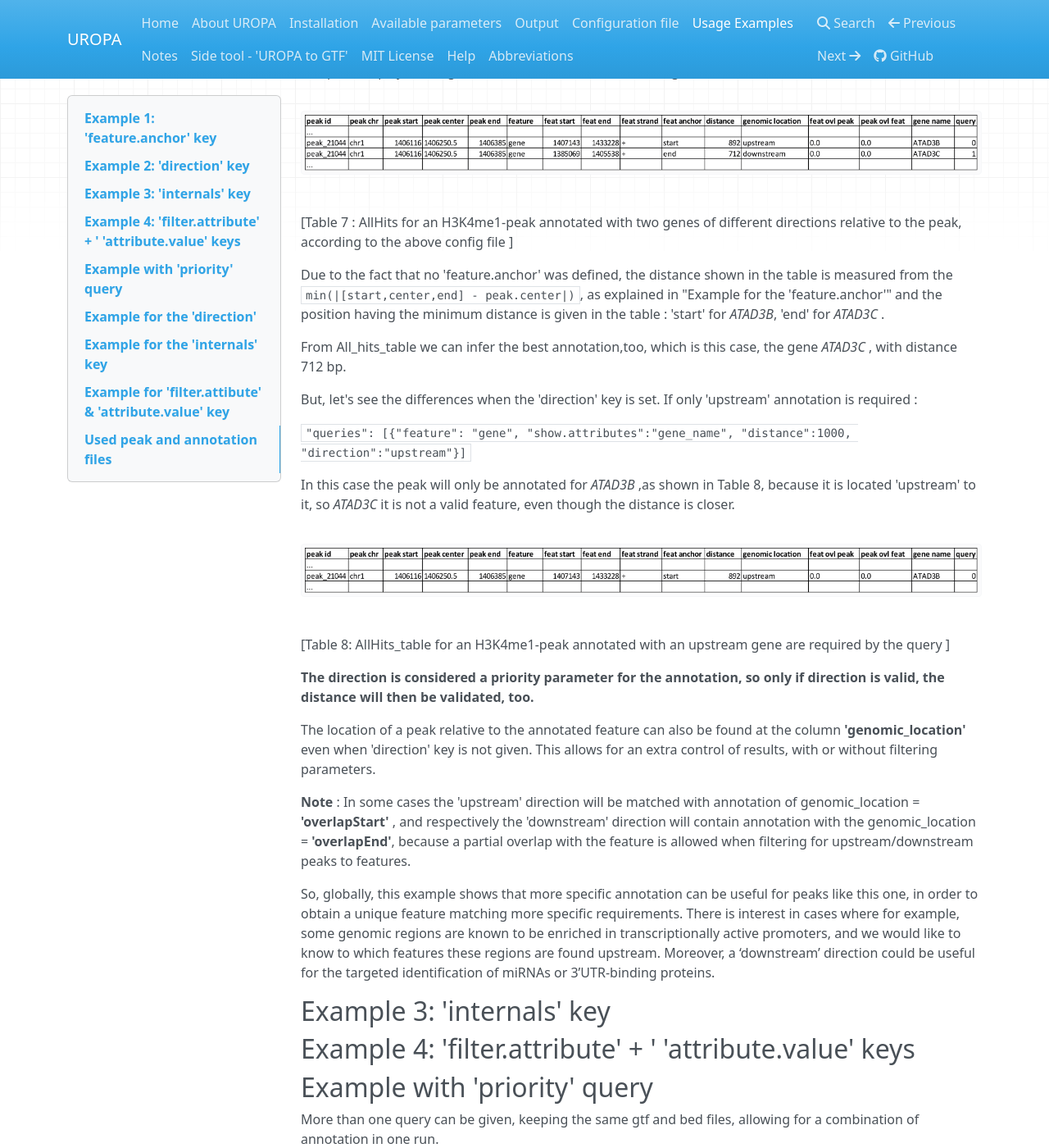
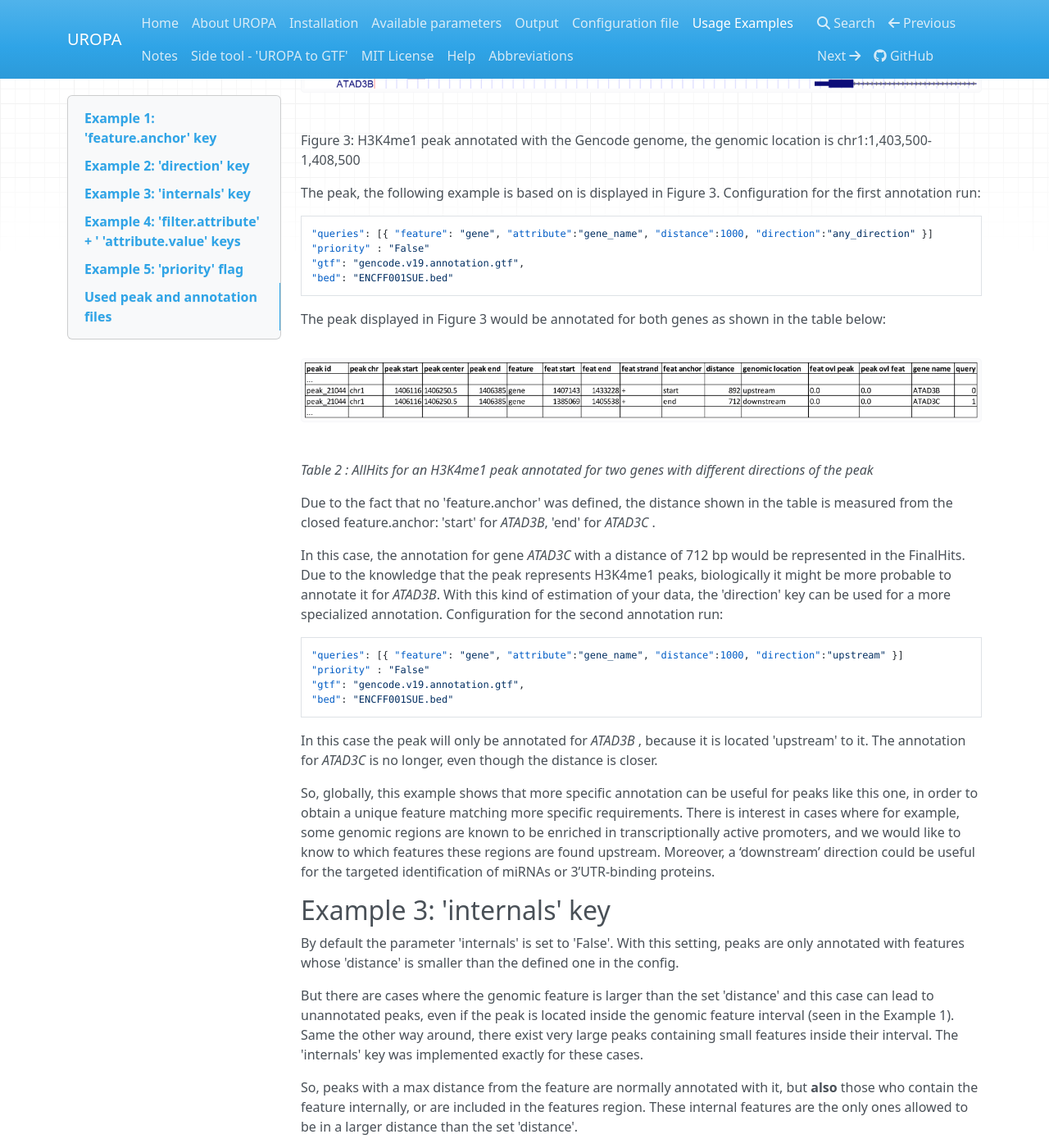
Before and after one commit to loosolab/UROPA, an MkDocs documentation site: the page built from docs/uropa-example.md, in a window 1280 px wide and 1400 px high, scrolled down 2528 px. Shown: the whole window at 82% size. Built offline with MkDocs 1.6.1, drawn with Linux system fonts in a browser that asks for light colours; nearby versions of some CDN libraries; old or Windows-style settings are respelled for this version of MkDocs; some of the changed text lies outside the part shown.

Commit message:
different example order

````diff
--- a/docs/uropa-example.md
+++ b/docs/uropa-example.md
@@ -10,15 +10,14 @@ Typically, the distance is calculated from the TSS, correspond to 'start' in URO
 
 If no value is given, the distances from all three positions to the peak center are calculated and the closest is choosen. Only if the choosen distance is smaller or equal to the distance defined in the 'distance' key, the peak will be annotated for that feature.                                                                                        The position closer to the peak.center will be indicated in the output file in the column **'feat_anchor'**.
 
-This example is based on H3K4me1 peaks annotated with the Gencode genome [further details here](http://uropa.readthedocs.io/en/latest/uropa-example/#used-peak-and-annotation-files).
-
 There are two queries with different 'feature.anchor' for this example.
 
 ```json
 "queries": [ {"feature":"gene", "distance":5000, "feature.anchor": "start", "show.attributes":"gene_name", },
 		       {"feature": "gene","distance":5000, "feature.anchor": "center"} ]
 "priority" : "False"
-
+"gtf": "gencode.v19.annotation.gtf",
+"bed": "ENCFF001SUE.bed"
 ```
 
 As displayed in the output below (Table 1), the peak could only be annotated for query 1 where 'feature.anchor' is set to 'center' and the measured distance is within the accepted cut-off value.
@@ -30,7 +29,7 @@ The location of the gene and the peak of interest (highlighted in black colour)
 _Table 1: AllHits with annotation of a peak from two queries with different 'feature.anchor' and 'priority' = 'False'_
 
 
-![peak71](img/chr22-18161287-18161496_peak71_h3k4me1_feature_pos.png)
+![peak71](img/chr22-18161287-18161496_peak71_h3k4me1_feature_pos.png =150x)
 
 _Figure 1: From the histone mark H3K4me1, peak71(chr22:18161387-18161496) annotated with the gene *BCL2L13* from gencode, at a distance 1063bp from feature.center to peak.center_
 
@@ -61,56 +60,44 @@ So,the location of the peak is relative to the feature’s direction, and furthe
 ![peak_upstream](img/peak_Upstream_Downstream_of_gene.png)
 
 
-Figure 2 : Location of a peak shown upstream of the TSS of a gene X. Respectively, if peak found on the right side it would be considered 'downstream' of the gene X
-
-
-
-Let’s see now an example of an annotation with and without direction chosen, for the peak shown in Figure 3.
-It is based on H3K4me1 peaks annotated with the Gencode genome,
-found here : [gtf and bed source files](http://uropa.readthedocs.io/en/latest/uropa-example/#used-peak-and-annotation-files)
+Figure 2 : Location of a peak shown upstream of the start of a gene. In some cases the 'upstream' direction will be matched with annotation of genomic_location 'overlapStart', the second peak would be an example for this genomic location.
+Respectively, if peak found on the right side it would be considered 'downstream' of the gene and the genomic_location would be 'overlapEnd' or 'downstream'.
 
 
 ![direction.key](img/chr1-1,403,500-1,408,500-01_h3k4me1_peaks.png)
 
 Figure 3: H3K4me1 peak annotated with the Gencode genome, the genomic location is chr1:1,403,500-1,408,500
 
-
-The query is the following:
-
-`"queries": [{ "feature": "gene", "attribute":"gene_name", "distance":1000, "direction":"any_direction" }] `
+The peak, the following example is based on is displayed in Figure 3.
+Configuration for the first annotation run:
+```json
+"queries": [{ "feature": "gene", "attribute":"gene_name", "distance":1000, "direction":"any_direction" }]
+"priority" : "False"
+"gtf": "gencode.v19.annotation.gtf",
+"bed": "ENCFF001SUE.bed"
+```
 
 The peak displayed in Figure 3 would be annotated for both genes as shown in the table below:
 
-![table7](img/ex1_table-07.png )
+![table2](img/ex1_table-07.png )
 
-[Table 7 : AllHits for an H3K4me1-peak annotated with two genes of different directions relative to the peak, according to the above config file ]
+_Table 2 : AllHits for an H3K4me1 peak annotated for two genes with different directions of the peak_
 
 
-Due to the fact that no 'feature.anchor' was defined, the distance shown in the table is measured from the ` min(|[start,center,end] - peak.center|) `,
-as explained in "Example for the 'feature.anchor'" and the position having the minimum distance is given in the table : 'start' for  *ATAD3B*, 'end' for *ATAD3C* .
+Due to the fact that no 'feature.anchor' was defined, the distance shown in the table is measured from the closed feature.anchor: 'start' for  *ATAD3B*, 'end' for *ATAD3C* .
+
+In this case, the annotation for gene *ATAD3C* with a distance of 712 bp would be represented in the FinalHits. Due to the knowledge that the peak represents H3K4me1 peaks, biologically it might be more probable to annotate it for *ATAD3B*.
+With this kind of estimation of your data, the 'direction' key can be used for a more specialized annotation.
+Configuration for the second annotation run:
+```json
+"queries": [{ "feature": "gene", "attribute":"gene_name", "distance":1000, "direction":"upstream" }]
+"priority" : "False"
+"gtf": "gencode.v19.annotation.gtf",
+"bed": "ENCFF001SUE.bed"
+```
 
 
-From All_hits_table we can infer the best annotation,too, which is this case, the gene *ATAD3C* , with distance 712 bp.
-
-But, let's see the differences when the 'direction' key is set. If only 'upstream' annotation is required :
-
-`"queries": [{"feature": "gene", "show.attributes":"gene_name", "distance":1000, "direction":"upstream"}] `
-
-
-In this case the peak will only be annotated for *ATAD3B* ,as shown in Table 8, because it is located 'upstream' to it, so *ATAD3C*  it is not a valid feature, even though the distance is closer.
-
-![table8](img/ex1_table-08.png )
-
-[Table 8: AllHits_table for an H3K4me1-peak annotated with an upstream gene are required by the query ]
-
-
-**The direction is considered a priority parameter for the annotation, so only if direction is valid, the distance will then be validated, too.**
-
-The location of a peak relative to the annotated feature can also be found at the column **'genomic_location'** even when 'direction' key is not given. This allows for an extra control of results, with or without filtering parameters.
-
-**Note** : In some cases the 'upstream' direction will be matched with annotation of genomic_location = **'overlapStart'** ,
-and respectively the 'downstream' direction will contain annotation with the genomic_location = **'overlapEnd'**, because a partial overlap with the feature is allowed when filtering for upstream/downstream peaks to features.
-
+In this case the peak will only be annotated for *ATAD3B* , because it is located 'upstream' to it. The annotation for *ATAD3C*  is no longer, even though the distance is closer.
 
 
 So, globally, this example shows that more specific annotation can be useful for peaks like this one, in order to obtain a unique feature matching more specific requirements.
@@ -121,12 +108,78 @@ There is interest in cases where for example, some genomic regions are known to
 
 Example 3: 'internals' key
 --------------------------
+By default the parameter 'internals' is set to 'False'. With this setting, peaks are only annotated with features whose 'distance' is smaller than the defined one in the config.
+
+But there are cases where the genomic feature is larger than the set 'distance' and this case can lead to unannotated peaks, even if the peak is located inside the genomic feature interval (seen in the Example 1).
+Same the other way around, there exist very large peaks containing small features inside their interval.
+The 'internals' key was implemented exactly for these cases.
+
+So, peaks with a max distance from the feature are normally annotated with it, but **also** those who contain the feature internally, or are included in the features region.
+These internal features are the only ones allowed to be in a larger distance than the set 'distance'.
+
+Especially, when predicted peaks used for annotation are very small (e.g. ATAc-se peaks) or very large, this option becomes very handy.
+This example is based on the peak displayed in Figure 4. The peak is very large and the region includes three different genes.
+
+![internal.feature](img/chr6-27,857,165-27,863,637_internal_feature-01.png)
+
+Figure 4: A polR2A-peak annotated with Ensembl, genomic location: chr6 : 27,858,000 - 27,863,000
+
+Configuration for the first annotation run:
+```json
+"queries":[{"feature":"gene", "distance":500, "show.attributes":"gene_name", "internals" : "False"}]
+"gtf":"Homo_sapiens.GRCh37.75_chr.gtf" ,
+"bed":"ENCFF001VFA.bed"
+```
+
+![table10](img/ex1_table-10.png )
+
+_Table 3 : AllHits with "internals":"False" for the peak_13 of ENCFF001VFA._
+
+As displayed in Table 10, there are two valid annotation for the given configuration. But the third gene in this genomic regions is missed.
+
+Configuration for the second annotation:
+ Configuration for the first annotation run:
+```json
+"queries":[{"feature":"gene", "distance":500, "show.attributes":"gene_name", "internals" : "True"}]
+"gtf":"Homo_sapiens.GRCh37.75_chr.gtf" ,
+"bed":"ENCFF001VFA.bed"
+```
+
+![table9](img/ex1_table-09.png )
+
+_Table 3: AllHits with "internals":"True" for the peak_13 of ENCFF001VFA._
+
+As displayed in Table 3 there are three genes annotated for the peak. One more valid annotation as without the 'internals' key set True. All of them are located inside of the peak as shown in Figure 4.
+Whether the peak is inside the feature or the feature in the peak is displayed in the genomic_location column of the output files.
+
+These examples make overally evident, that depending on the biological relevance, it can be very useful to utilize more flexible keys and allow better control of results.
+
+
 
 Example 4: 'filter.attribute' + ' 'attribute.value' keys
 ---------------------------------------------------------
 
+If the annotation should be more particularized, the linked keys 'filter.attribute' + ' 'attribute.value' can be used. With those it is possible to further restrict the annotation.
+For example, the peaks should not just be annotated genes but protein coding genes. Things like this can be done with the linked keys, for example with the following configuration:
 
-Example with 'priority' query
+```json
+"queries":[{"feature":"gene", "distance":5000, "show.attributes":["gene_name","gene_biotype"],"filter.attribute": "gene_biotype", "attribute.value": "protein_coding" }]
+"gtf":"Homo_sapiens.GRCh37.75_chr.gtf" ,
+"bed":"ENCFF001VFA.bed"
+```
+
+**Attention** : These two keys are dependent to each other, so they must both be given for a proper use of filtering. Additionally, it is just possible to filter for values given in the attribute column. GTF source files can contain different attribute keys and values, so make sure the chosen values are present.
+
+As shown in the AllHits Table 4, the annotated peaks are only for protein coding genes. This is a stricter form of annotation. Of course all other attributes in the annotation file can be used.
+Using this keys can be very useful in combination with the 'priority' flag. With setting it 'True' it is possible to prioritize 'protein_coding' genes over 'pseudogenes' etc.
+It is advised to use the 'filter.attribute' key also in 'show.attributes' key, too. With this is is displayed in the output files as well which is useful if several linked keys are represented in the configuration.
+
+![table11](img/ex1_table-11.png )
+
+_Table 4 : AllHits for annotation with linked keys 'filter.attribute' + 'attribute.value'_
+
+
+Example 5: 'priority' flag
 -----------------------------
 
 More than one query can be given, keeping the same gtf and bed files, allowing for a combination of annotation in one run.
@@ -222,93 +275,6 @@ Source files can be found here :[gtf and bed source files](http://uropa.readthed
 
 	**So, in the case of 'priority' = True, the features are mutually exclusive, and the queries are parsed for valid hits in an escalating priority.**
 
-
-
-
-Example for the 'direction'
--------------------------
-
-
-Example for the 'internals' key
-------------------------------------
-This example is based on POLR2A peaks annotated with the Ensembl genome. The source files can be found here:
-[gtf and bed source files](http://uropa.readthedocs.io/en/latest/uropa-example/#used-peak-and-annotation-files)
-
-By default the parameter 'internals' is set to 'False'. With this setting, peaks are only annotated with features whose 'distance' is smaller than the defined one in the config.
-
-But there are cases where the genomic feature is larger than the set 'distance' and this case can lead to unannotated peaks, even if the peak is located inside the genomic feature interval (seen in the Example for the 'feature.anchor').
-Same the other way around, there exist very large peaks containing small features inside their interval.
-The 'internals' key was implemented exactly for these cases.
-
-So, peaks with a max distance from the feature are normally annotated with it, but **also** those who contain the feature internally, or are included in the features region.
-These internal features are the only ones allowed to be in a larger distance than the set 'distance'.
-
-Especially, when ATACseq peaks are used for annotation with very small transcription factors, this option becomes very handy.
-The following configuration allows to search peaks internal to feature region and features internal to peak region :
-`
-"queries":[{"feature":"gene", "distance":500, "show.attributes":"gene_name", "internals" : "True"}]
-`
-
-The output will be for "peak_13":
-
-![table9](img/ex1_table-09.png )
-
-[ Table 9: AllHits_table internal feature example].
-
-![internal.feature](img/chr6-27,857,165-27,863,637_internal_feature-01.png)
-
-Figure 4: A polR2A-peak annotated with Ensembl, genomic location: chr6 : 27,858,000 - 27,863,000
-
-
-As displayed in Table 7 there are three genes annotated for the peak which is shown in Figure 4.
-
-UROPA detects the internal-to-a-peak features or the internal-to-a-feature peaks and reports their 'genomic.location' in the output files. Even if the distances from feature.anchor to the peak center are larger than the 'distance' set, the features will be annotated to the corresponding peaks.
-
-In the contrary case, where the key 'internals' is not activated ("False") and no feature.anchor is chosen,
-the peak would only be annotated with the two genes *HIST1H3J*  and *HIST1H2AM*  ,found in distance less than 500 bp(Table 8).
-
-![table10](img/ex1_table-10.png )
-
-[ Table 10 : AllHits_table with 'internals': 'False' for the peak_13 of polR2A ]
-
-
-These examples make overally evident, that depending on the biological relevance, it can be very useful to utilize more flexible keys and allow better control of results.
-
-
-Example for 'filter.attibute' & 'attribute.value' key
-------------------------------------------------------
-
-For this example the same source files will be used as previously. The query that can be used for a basic filtering by attibute is the following :
-`
-"queries":[{"feature":"gene", "distance":5000, "show.attributes":["gene_name","gene_biotype"],
-            "filter.attribute": "gene_biotype", "attribute.value": "protein_coding" }
-          ] `
-
-This key allows a special filtering of the features for annotation. Only features with the requested 'attribute.value'= 'protein_coding' will be chosen for each peak, if existant in the gtf.
-
-**Attention** : These two keys are dependent to each other, so they must both be given for a proper use of filtering.
-
-The attribute shown in this example is provided in Ensembl gtf file, therefore it is possible to extract it for each genomic feature.
-Other gtf source files contain different attribute keys and values, but if known, one can use any of them for filtering the results.
-
-Even when a custom gtf is given, it is formatted in a first step to fit the standard 'gtf' format, so all supplementary columns will be transformed in attributes as key-value pairs.
-They can then be used in the config file of UROPA as filtering keys.
-
-
-![table11](img/ex1_table-11.png )
-
-[Table 11 :'AllHits_table' for two peaks, as given by the query with 'attribute.value' = 'protein_coding'  ]
-
-As shown in the results above(Table 10), the keys presented allow a more flexible annotation and a better specification of results at the same time.
-
-These two keys can be of great help especially if combined with the 'priority':'True', when the prioritization of a 'protein_coding' feature against the secondary 'non_coding' query can cluster the results in two categories based on the biotype.
-
-It is advised to use the same attribute key in the 'show.attributes' key, too, so that it can be displayed in the output table, giving the confirmation of the filtering.
-
-
-
-
-
 Used peak and annotation files
 ------------------------------
 
@@ -316,9 +282,9 @@ Annotation:
 Ensembl database of the human genome, version hg19 (GRC37): [Ensembl genome](ftp://ftp.ensembl.org/pub/release-75/gtf/homo_sapiens/)
 Human Gencode genome, version hg19: [Gencode genome](ftp://ftp.sanger.ac.uk/pub/gencode/Gencode_human/release_19/)
 
-Narrow peak and signal files based on ChIP-seq of GM12878 immortalized cell line:
-[H3K4ME1](https://www.encodeproject.org/experiments/ENCSR000AKF/)
-[POLR2A](https://www.encodeproject.org/experiments/ENCSR000EAD/)
+Peak and signal files based on ChIP-seq of GM12878 immortalized cell line:
+[H3K4ME1](https://www.encodeproject.org/experiments/ENCSR000AKF/)	(accession ENCFF001SUE for bed file)
+[POLR2A](https://www.encodeproject.org/experiments/ENCSR000EAD/)	(accession ENCFF001VFA for bed file)
 
 **Note**: peak ids are manually added to make it easier to compare different tables or to combine tables with images.
 
````
Also changed, not shown: docs/img/ex1_table-11.png, docs/img/peak_Upstream_Downstream_of_gene.png.
